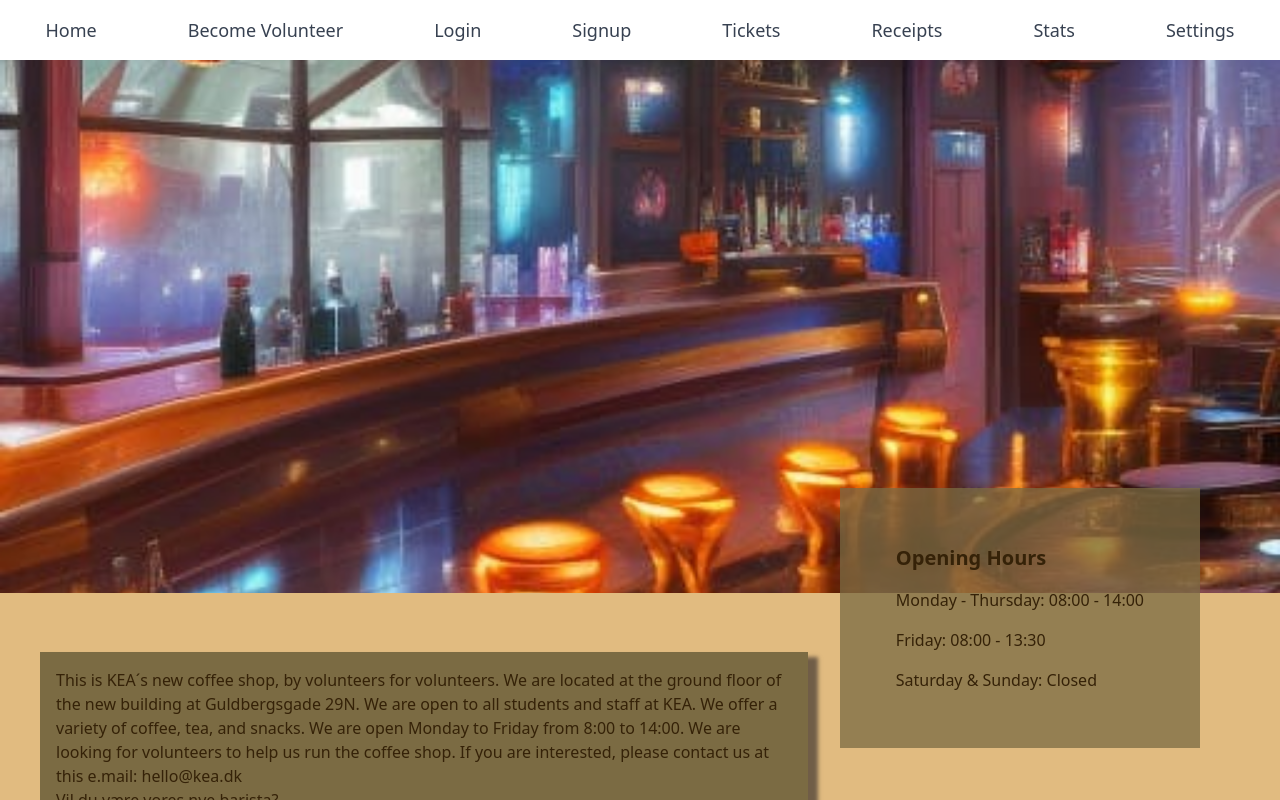
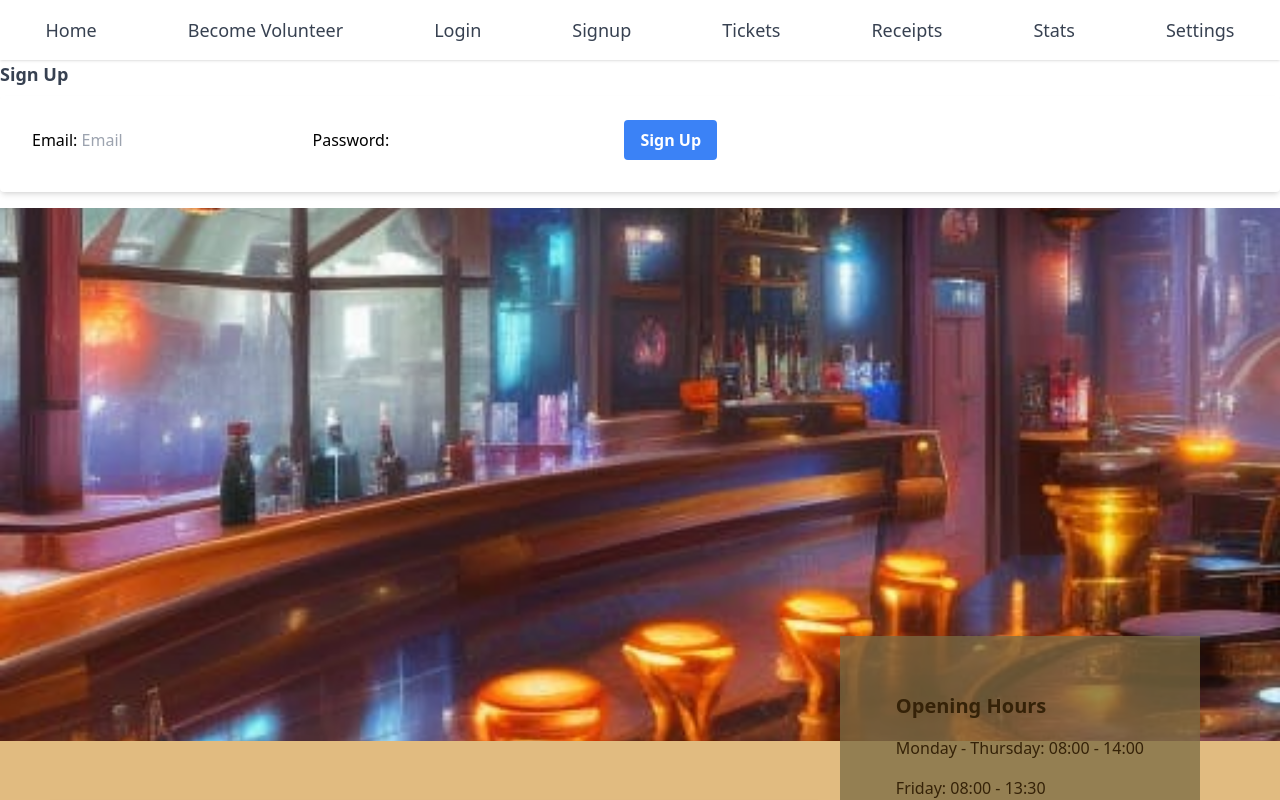
Before and after one commit to Minkavlerne/cafe-kea-frontend, a React (Vite) app: page /signup in a window 1280 px wide. Shown: the top 800 px of the page. Built offline with nearby package versions, Linux system fonts and the light colour scheme.

Commit message:
CM-7 Form delvist
Mangler kun at den gemmer til backenden når man opretter en user

```diff
--- a/src/App.tsx
+++ b/src/App.tsx
@@ -1,11 +1,16 @@
-import  Navbar from './components/NavBar';
+import { Routes, Route } from "react-router-dom";
+import Navbar from "./components/NavBar";
 import HomePage from "./pages/HomePage";
+import SignUp from "./components/SignUp";
 
 export default function App() {
   return (
     <div>
-     <Navbar />
-     <HomePage />
+      <Navbar />
+      <Routes>
+        <Route path="/signup" element={<SignUp />} />
+      </Routes>
+      <HomePage />
     </div>
   );
 }
--- /dev/null
+++ b/src/components/SignUp.tsx
@@ -0,0 +1,40 @@
+import { useState } from "react";
+
+interface User {
+  email: string;
+  password: string;
+}
+
+const formUser = {
+  email: "",
+  password: "",
+};
+
+export default function SignUp() {
+  const [user, setUser] = useState<User>(formUser);
+
+  const handleSubmit = async (e: React.FormEvent) => {
+    e.preventDefault();
+    const newUser = await fetch("http://localhost:8080/api/user-with-role", {
+      method: "POST",
+      headers: {
+        "Content-Type": "application/json",
+      },
+      body: JSON.stringify(user),
+    });
+    console.log(newUser);
+  };
+
+  return (
+    <div>
+      <h1 className="block text-gray-700 text-lg font-bold mb-2">Sign Up</h1>
+      <form className="bg-white shadow-md rounded px-8 pt-6 pb-8 mb-4">
+        Email: <input type="text" placeholder="Email" required />
+        Password: <input type="password" required />
+        <button className="bg-blue-500 hover:bg-blue-700 text-white font-bold py-2 px-4 rounded" type="submit" onClick={handleSubmit}>
+          Sign Up
+        </button>
+      </form>
+    </div>
+  );
+}
--- /dev/null
+++ b/src/pages/SignUpPage.tsx
@@ -0,0 +1,10 @@
+import SignUp from "../components/SignUp";
+
+export default function SignupPage() {
+  return (
+    <div>
+      <h1>Sign Up</h1>
+      <SignUp />
+    </div>
+  );
+}
```
